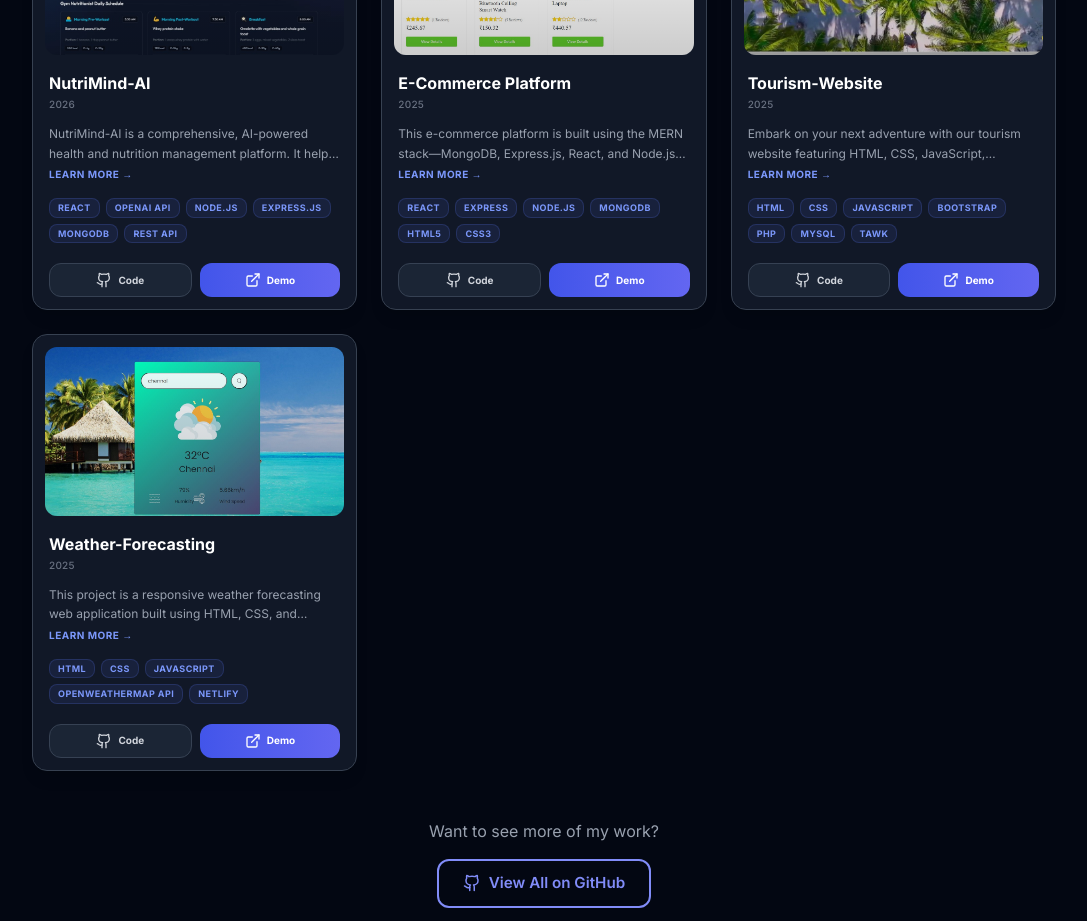
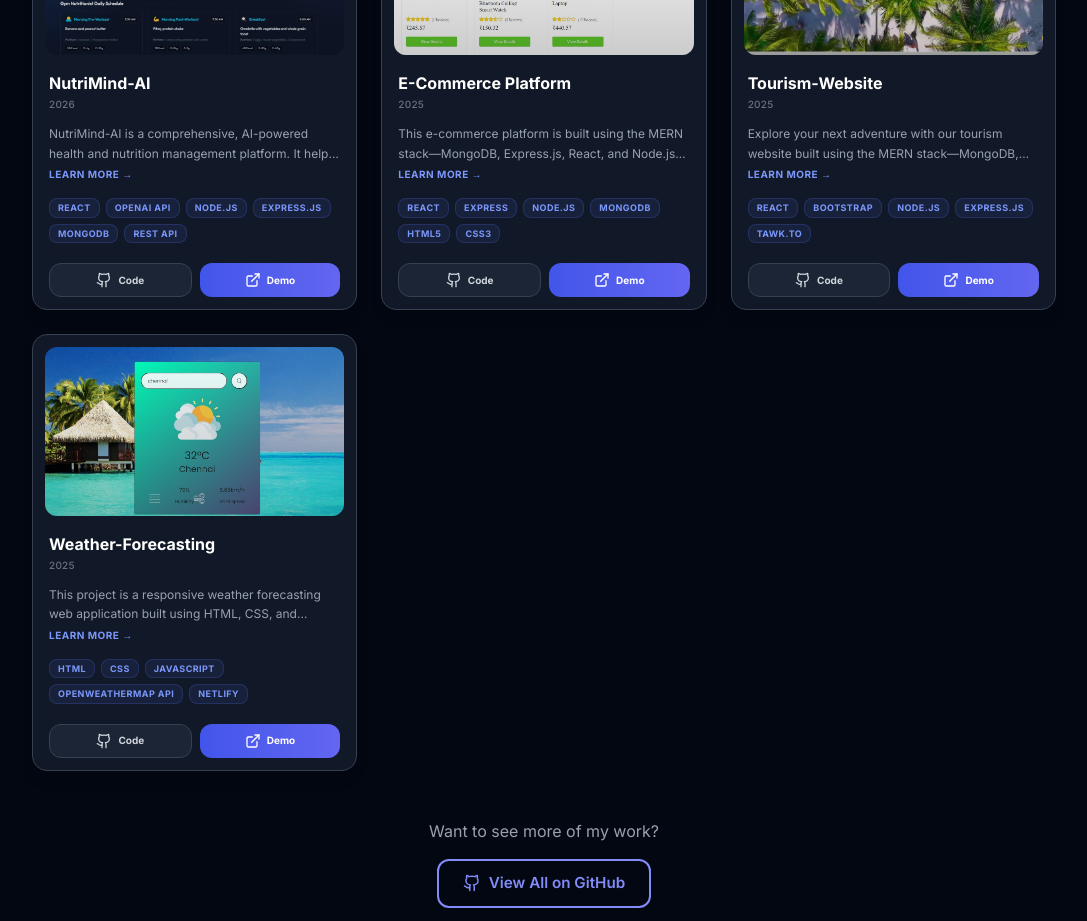
Before and after one commit to Ajith5104/My-Portfolio, a React (Vite) app: page / in a window 1280 px wide. Shown: the part 2900-3821 px from the top of the page, without its empty margins (96-1183 px from the left). Built offline with nearby package versions, Linux system fonts and the light colour scheme.

Commit message:
complete the project

```diff
--- a/src/data.js
+++ b/src/data.js
@@ -77,8 +77,8 @@ export const projects = [
     id: 3,
     title: "Tourism-Website",
     year: "2025",
-    description: "Embark on your next adventure with our tourism website featuring HTML, CSS, JavaScript, Bootstrap, PHP, and MySQL technologies. Explore captivating destinations and plan your itinerary with interactive maps and rich multimedia content. Engage in real-time assistance and personalized recommendations through our Tawk chatbot integration, ensuring a seamless and informative experience. Discover, plan, and book your dream vacation effortlessly on our user-friendly tourism platform.",
-    tags: ["HTML", "CSS", "JavaScript", "Bootstrap", "PHP", "MySQL", "Tawk"],
+    description: "Explore your next adventure with our tourism website built using the MERN stack—MongoDB, Express.js, React, and Node.js. The platform allows users to discover popular travel destinations, explore rich multimedia content, and easily plan their trips through an intuitive and responsive interface. Users can receive instant support and guidance through the integrated Tawk.to livechat. With modern technology and a user-friendly design, the website provides a smooth and engaging experience for planning the perfect vacation.",
+    tags: ["React","Bootstrap", "Node.js", "Express.js","Tawk.to"],
     category: "WEBSITE",
     github: "https://github.com/Ajith5104/Tourism-Website",
     live: "https://github.com/Ajith5104/Tourism-Website/",
```
